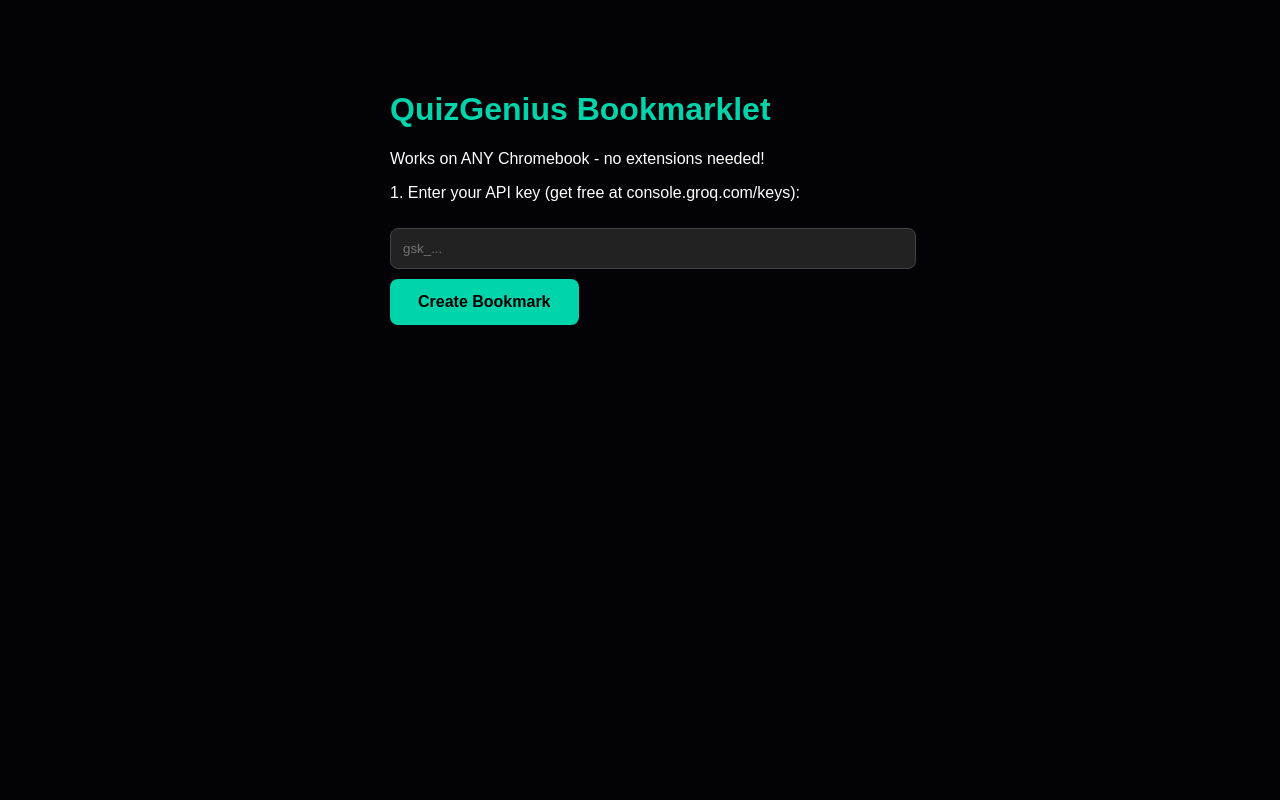
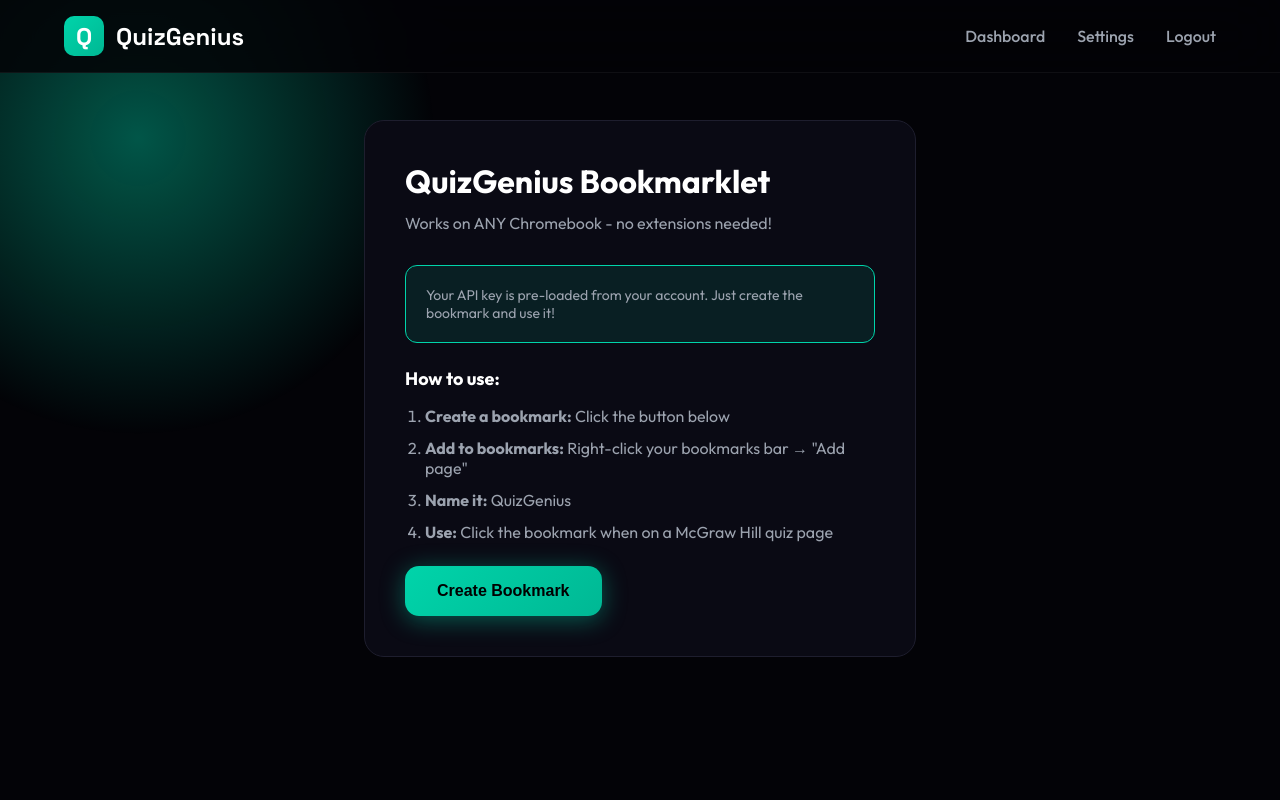
Before and after one commit to businessfawcett-cloud/quizgenius, a Flask app: page /bookmark in a window 1280 px wide. Run offline with Flask 3, Linux system fonts and the light colour scheme; the visitor is signed in with stand-in values (Sample User, id 1); data comes from the database, SQL or seed files in the repository.

Commit message:
Require login for bookmark, download, userscript pages

```diff
--- a/app.py
+++ b/app.py
@@ -275,12 +275,18 @@ def api_key():
 @app.route("/download")
 def download():
     """Download page with the local app."""
+    if "user_id" not in session:
+        flash("Please login first", "error")
+        return redirect(url_for("login"))
     return render_template("download.html")
 
 
 @app.route("/userscript")
 def userscript():
     """Serve the userscript file."""
+    if "user_id" not in session:
+        flash("Please login first", "error")
+        return redirect(url_for("login"))
     import os
 
     script_path = os.path.join(os.path.dirname(__file__), "quizgenius.user.js")
@@ -362,7 +368,19 @@ def remote():
 @app.route("/bookmark")
 def bookmark_page():
     """Serve the bookmarklet creator page."""
-    return render_template("bookmark.html")
+    if "user_id" not in session:
+        flash("Please login first", "error")
+        return redirect(url_for("login"))
+
+    conn = get_db()
+    c = conn.cursor()
+    c.execute("SELECT groq_api_key FROM users WHERE id = ?", (session["user_id"],))
+    user = c.fetchone()
+    conn.close()
+
+    return render_template(
+        "bookmark.html", api_key=user["groq_api_key"] if user else ""
+    )
 
 
 if __name__ == "__main__":
--- a/templates/bookmark.html
+++ b/templates/bookmark.html
@@ -1,44 +1,111 @@
 <!DOCTYPE html>
-<html>
+<html lang="en">
 <head>
-    <title>QuizGenius Bookmarklet</title>
+    <meta charset="UTF-8">
+    <meta name="viewport" content="width=device-width, initial-scale=1.0">
+    <title>Bookmarklet - QuizGenius</title>
+    <link href="https://fonts.googleapis.com/css2?family=Outfit:wght@400;500;600;700&family=Space+Grotesk:wght@600;700&display=swap" rel="stylesheet">
     <style>
-        body { font-family: sans-serif; max-width: 500px; margin: 50px auto; padding: 20px; background: #030307; color: #fff; }
-        h1 { color: #00d4aa; }
-        input { padding: 12px; width: 100%; margin: 10px 0; background: #222; border: 1px solid #444; color: #fff; border-radius: 8px; }
-        .btn { background: #00d4aa; color: #000; padding: 14px 28px; border: none; border-radius: 8px; cursor: pointer; font-weight: bold; font-size: 16px; }
-        .result { background: #111; padding: 15px; border-radius: 8px; margin-top: 20px; word-break: break-all; font-size: 12px; }
+        :root { --bg-primary: #030307; --bg-card: #0a0a14; --accent: #00d4aa; --accent-glow: rgba(0, 212, 170, 0.4); --text-primary: #ffffff; --text-secondary: #9ca3af; --border: #1e1e2e; --gradient-primary: linear-gradient(135deg, #00d4aa 0%, #00b894 100%); }
+        * { margin: 0; padding: 0; box-sizing: border-box; }
+        body { font-family: 'Outfit', sans-serif; background: var(--bg-primary); color: var(--text-primary); min-height: 100vh; }
+        .bg-gradient { position: fixed; top: 0; left: 0; right: 0; bottom: 0; z-index: -1; overflow: hidden; }
+        .bg-gradient::before { content: ''; position: absolute; width: 600px; height: 600px; background: radial-gradient(circle, var(--accent-glow) 0%, transparent 70%); top: -200px; left: -200px; animation: float 20s ease-in-out infinite; }
+        @keyframes float { 0%, 100% { transform: translate(0, 0); } 50% { transform: translate(50px, 50px); } }
+        nav { position: fixed; top: 0; left: 0; right: 0; z-index: 100; background: rgba(3, 3, 7, 0.85); backdrop-filter: blur(30px); border-bottom: 1px solid rgba(255, 255, 255, 0.05); }
+        .nav-inner { max-width: 1200px; margin: 0 auto; padding: 0 24px; display: flex; align-items: center; justify-content: space-between; height: 72px; }
+        .logo { display: flex; align-items: center; gap: 12px; font-family: 'Space Grotesk', sans-serif; font-size: 24px; font-weight: 700; text-decoration: none; color: var(--text-primary); }
+        .logo-icon { width: 40px; height: 40px; background: var(--gradient-primary); border-radius: 10px; display: flex; align-items: center; justify-content: center; font-weight: 800; }
+        .nav-links { display: flex; gap: 32px; list-style: none; }
+        .nav-links a { color: var(--text-secondary); text-decoration: none; font-weight: 500; }
+        .nav-links a:hover { color: var(--text-primary); }
+        .container { max-width: 600px; margin: 0 auto; padding: 120px 24px 40px; }
+        .card { background: var(--bg-card); border: 1px solid var(--border); border-radius: 20px; padding: 40px; }
+        h1 { font-size: 32px; margin-bottom: 12px; }
+        .subtitle { color: var(--text-secondary); margin-bottom: 32px; }
+
+        .info-box { background: rgba(0, 212, 170, 0.1); border: 1px solid var(--accent); border-radius: 12px; padding: 20px; margin-bottom: 24px; }
+        .info-box p { color: var(--text-secondary); font-size: 14px; margin: 0; }
+
+        .instructions { margin: 24px 0; }
+        .instructions h3 { font-size: 18px; margin-bottom: 16px; }
+        .instructions ol { padding-left: 20px; color: var(--text-secondary); }
+        .instructions li { margin-bottom: 12px; }
+
+        .btn { display: inline-flex; align-items: center; gap: 8px; padding: 16px 32px; border-radius: 14px; font-weight: 600; font-size: 16px; cursor: pointer; border: none; transition: all 0.3s ease; }
+        .btn-primary { background: var(--gradient-primary); color: #000; box-shadow: 0 4px 24px var(--accent-glow); }
+        .btn-primary:hover { transform: translateY(-2px); box-shadow: 0 8px 40px var(--accent-glow); }
+
+        .result { background: #111; padding: 20px; border-radius: 12px; margin-top: 24px; word-break: break-all; font-family: monospace; font-size: 12px; display: none; }
+        .result.visible { display: block; }
+
+        .copy-btn { background: rgba(255,255,255,0.1); color: var(--text-primary); border: 1px solid var(--border); margin-top: 12px; }
+        .copy-btn:hover { border-color: var(--accent); }
     </style>
 </head>
 <body>
-    <h1>QuizGenius Bookmarklet</h1>
-    <p>Works on ANY Chromebook - no extensions needed!</p>
+    <div class="bg-gradient"></div>
+    <nav>
+        <div class="nav-inner">
+            <a href="/" class="logo"><div class="logo-icon">Q</div>QuizGenius</a>
+            <ul class="nav-links">
+                <li><a href="/dashboard">Dashboard</a></li>
+                <li><a href="/settings">Settings</a></li>
+                <li><a href="/logout">Logout</a></li>
+            </ul>
+        </div>
+    </nav>
 
-    <p>1. Enter your API key (get free at console.groq.com/keys):</p>
-    <input type="text" id="apiKey" placeholder="gsk_...">
-    <button class="btn" onclick="makeBookmark()">Create Bookmark</button>
+    <div class="container">
+        <div class="card">
+            <h1>QuizGenius Bookmarklet</h1>
+            <p class="subtitle">Works on ANY Chromebook - no extensions needed!</p>
 
-    <div id="result" style="display:none">
-        <p><strong>2. Create a bookmark:</strong></p>
-        <ul>
-            <li>Right-click bookmarks bar → "Add page"</li>
-            <li>Name: <strong>QuizGenius</strong></li>
-            <li>URL: Copy from below</li>
-        </ul>
-        <p><strong>3. Use:</strong> Click the bookmark when on McGraw Hill quiz!</p>
-        <div class="result" id="bookmarkUrl"></div>
+            <div class="info-box">
+                <p>Your API key is pre-loaded from your account. Just create the bookmark and use it!</p>
+            </div>
+
+            <div class="instructions">
+                <h3>How to use:</h3>
+                <ol>
+                    <li><strong>Create a bookmark:</strong> Click the button below</li>
+                    <li><strong>Add to bookmarks:</strong> Right-click your bookmarks bar → "Add page"</li>
+                    <li><strong>Name it:</strong> QuizGenius</li>
+                    <li><strong>Use:</strong> Click the bookmark when on a McGraw Hill quiz page</li>
+                </ol>
+            </div>
+
+            <button class="btn btn-primary" onclick="makeBookmark()">Create Bookmark</button>
+
+            <div class="result" id="result">
+                <p><strong>Bookmark URL (copy this):</strong></p>
+                <div id="bookmarkUrl"></div>
+                <button class="btn copy-btn" onclick="copyBookmark()">Copy to Clipboard</button>
+            </div>
+        </div>
     </div>
 
     <script>
+    var apiKey = "{{ api_key }}";
+
     function makeBookmark() {
-        var key = document.getElementById('apiKey').value.trim();
-        if (!key) { alert('Enter API key first'); return; }
+        if (!apiKey) {
+            alert('No API key found. Please add one in Settings.');
+            window.location.href = '/settings';
+            return;
+        }
 
-        // Super short loader that injects the full script
-        var loader = "javascript:(function(){var s=document.createElement('script');s.src='https://quizgenius-nji8.onrender.com/bookmark.js?key=" + key + "';document.head.appendChild(s)})();";
+        var loader = "javascript:(function(){var s=document.createElement('script');s.src='https://quizgenius-nji8.onrender.com/bookmark.js?key=" + apiKey + "';document.head.appendChild(s)})();";
 
-        document.getElementById('result').style.display = 'block';
+        document.getElementById('result').classList.add('visible');
         document.getElementById('bookmarkUrl').textContent = loader;
+    }
+
+    function copyBookmark() {
+        var url = document.getElementById('bookmarkUrl').textContent;
+        navigator.clipboard.writeText(url).then(function() {
+            alert('Copied! Now right-click bookmarks bar → Add page');
+        });
     }
     </script>
 </body>
```
